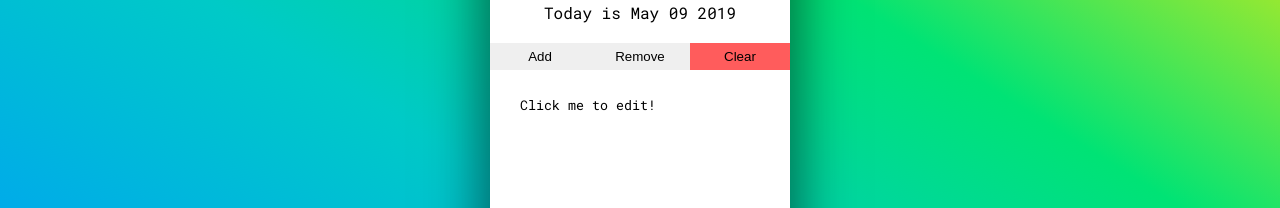
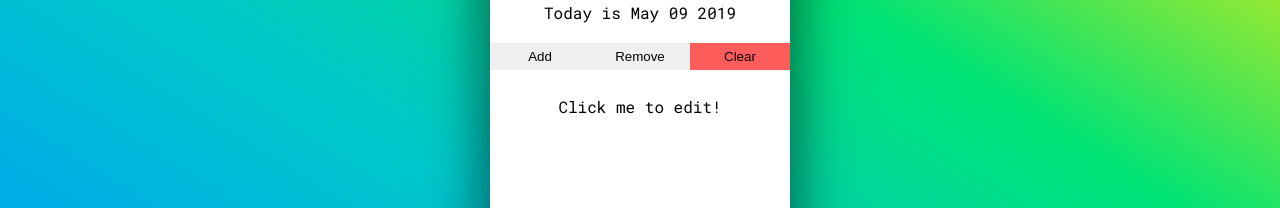
Before and after one commit to Kordrad/React-ToDo, a React (Create React App) app: page / in a window 1280 px wide. Shown: the part 131-339 px from the top of the page. Built offline with nearby package versions, Linux system fonts and the light colour scheme; the HTML template or start-up script is replaced by a standard one.

Commit message:
Edit textarea to div

```diff
--- a/src/todo.js
+++ b/src/todo.js
@@ -28,13 +28,12 @@ const List = styled.div`
     display: flex;
     flex-direction: column;
     padding: 20px 0;
-    textarea {
+    div {
       border: none;
       border-bottom: 1px dotted rgba(40,44,52,0.5) ;
       box-sizing: border-box;
       padding: 2% 5%;
       overflow: hidden;
-      resize: none;
       width: 90%;
       margin: 0 auto;
       &:last-child {
@@ -55,9 +54,6 @@ class ToDo extends Component {
     //### React
     componentDidMount() {
         this.checkLocalTasks();
-        setTimeout(() => {
-            this.addAutoResize()
-        }, 10)
     }
 
 
@@ -105,15 +101,14 @@ class ToDo extends Component {
     renderTasks = () => {
         return (
             this.state.tasks.map((task, index) =>
-                <textarea value={task}
+                <div contenteditable="true"
                           key={index}
                           data-key={index}
                           onChange={(e)=>{
                               this.updateInputsArray(e);
-                              this.onInput(e)
+                              this.saveToLocalStorage(e)
                           }}
-                          onKeyUp={this.saveToLocalStorage}
-                />)
+                > {task}</div>)
 
         )
     };
@@ -129,23 +124,6 @@ class ToDo extends Component {
         }
     };
 
-    //### Style
-    addAutoResize = () => {
-        const tx = document.getElementsByTagName('textarea');
-        for (let i = 0; i < tx.length; i++) {
-            tx[i].setAttribute('style', 'height:' + (tx[i].scrollHeight) + 'px;overflow-y:hidden;');
-            tx[i].addEventListener("input", () => onInput, false);
-        }
-        const onInput = () => {
-            this.style.height = 'auto';
-            this.style.height = (this.scrollHeight) + 'px';
-        };
-    };
-
-    onInput = (e) => {
-        e.target.style.height = 'auto';
-        e.target.style.height = (e.target.scrollHeight) + 'px';
-    };
 
     render() {
         const {date} = this.state;
```
